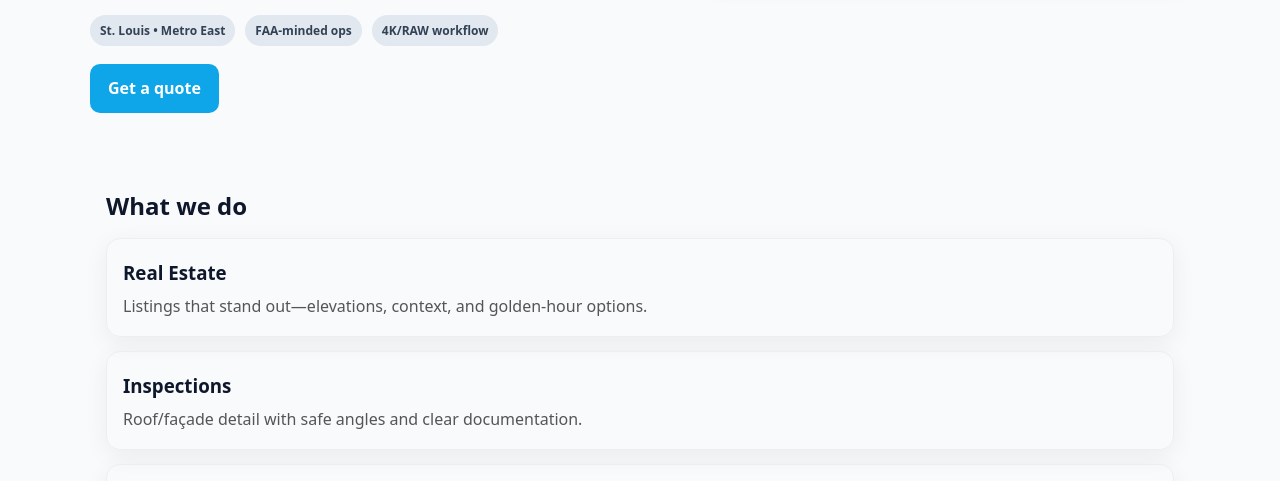
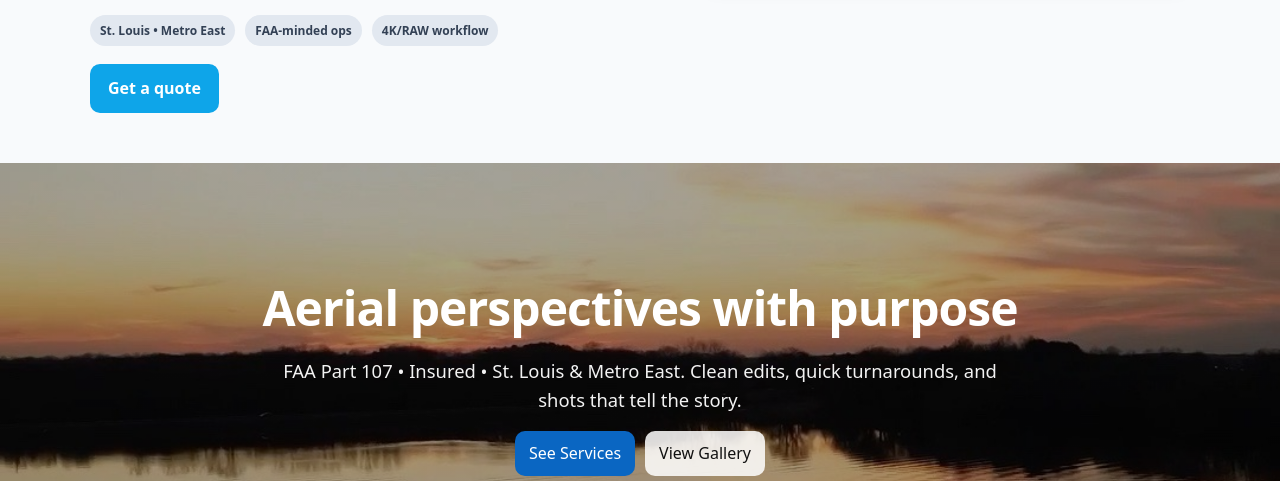
Before and after one commit to SirFrederick9/N-Vision-Website, a plain HTML site: page index.html in a window 1280 px wide. Shown: the part 443-924 px from the top of the page. Drawn offline with Linux system fonts and the light colour scheme.

Commit message:
Update index.html
testing another one

```diff
--- a/index.html
+++ b/index.html
@@ -43,21 +43,28 @@
     </div>
   </section>
 
-  <section style="max-width:1100px;margin:0 auto;padding:24px 16px">
-  <h2 style="margin:0 0 12px">What we do</h2>
-  <div style="display:grid;gap:14px;grid-template-columns:1fr;@media(min-width:720px){grid-template-columns:repeat(3,1fr);}">
-    <a href="services.html" style="border:1px solid #eee;border-radius:14px;padding:16px;text-decoration:none;color:inherit;box-shadow:0 6px 24px rgba(0,0,0,.06)">
-      <h3 style="margin:.2rem 0 .4rem">Real Estate</h3>
-      <p style="margin:0;color:#555">Listings that stand out—elevations, context, and golden-hour options.</p>
-    </a>
-    <a href="services.html" style="border:1px solid #eee;border-radius:14px;padding:16px;text-decoration:none;color:inherit;box-shadow:0 6px 24px rgba(0,0,0,.06)">
-      <h3 style="margin:.2rem 0 .4rem">Inspections</h3>
-      <p style="margin:0;color:#555">Roof/façade detail with safe angles and clear documentation.</p>
-    </a>
-    <a href="services.html" style="border:1px solid #eee;border-radius:14px;padding:16px;text-decoration:none;color:inherit;box-shadow:0 6px 24px rgba(0,0,0,.06)">
-      <h3 style="margin:.2rem 0 .4rem">Marketing &amp; Events</h3>
-      <p style="margin:0;color:#555">Short reels and social-ready cuts for churches, schools, and campaigns.</p>
-    </a>
+ <section
+  style="
+    position:relative;
+    min-height:52vh;
+    display:grid;place-items:center;
+    padding:32px 16px;
+    background:linear-gradient(rgba(0,0,0,.35),rgba(0,0,0,.35)), url('gallery7.jpg') center / cover no-repeat;
+    color:#fff;
+  "
+  aria-label="Hero"
+>
+  <div style="max-width:1100px;width:100%;text-align:center">
+    <h1 style="margin:.2rem 0  .6rem; font-size:clamp(2rem,4.5vw,3rem); letter-spacing:-.02em;">
+      Aerial perspectives with purpose
+    </h1>
+    <p style="margin:0 auto 1rem; max-width:720px; font-size:clamp(1rem,2.4vw,1.15rem); opacity:.95;">
+      FAA Part 107 • Insured • St. Louis &amp; Metro East. Clean edits, quick turnarounds, and shots that tell the story.
+    </p>
+    <div style="display:flex;gap:10px;justify-content:center;flex-wrap:wrap">
+      <a href="services.html" style="background:#0a66c2;color:#fff;padding:10px 14px;border-radius:10px;text-decoration:none;">See Services</a>
+      <a href="gallery.html" style="background:#ffffffd9;color:#111;padding:10px 14px;border-radius:10px;text-decoration:none;">View Gallery</a>
+    </div>
   </div>
 </section>
 
```
